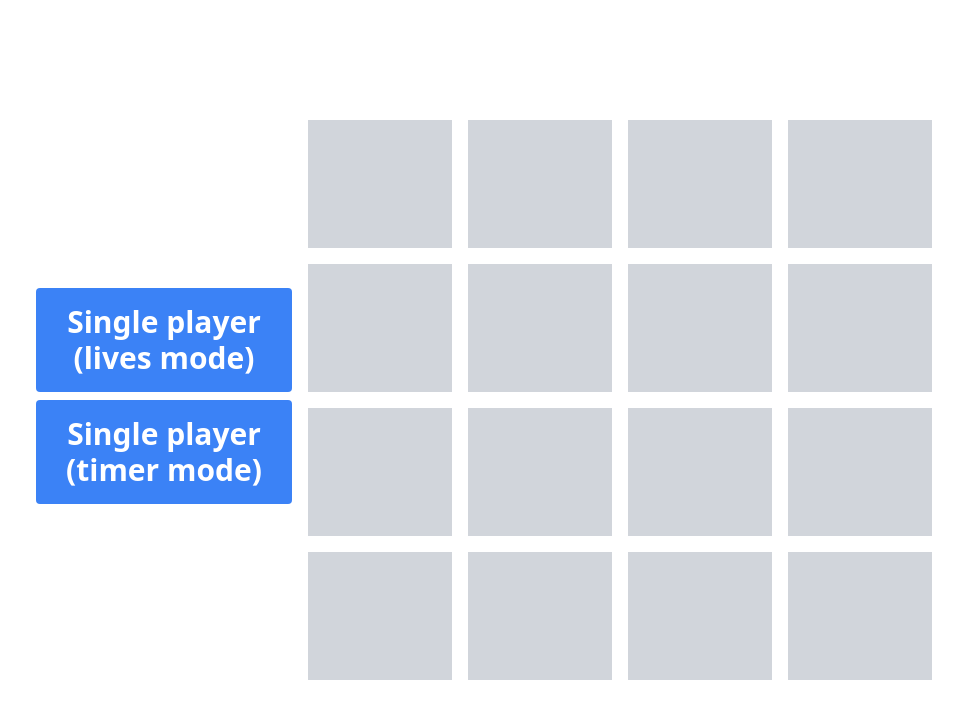
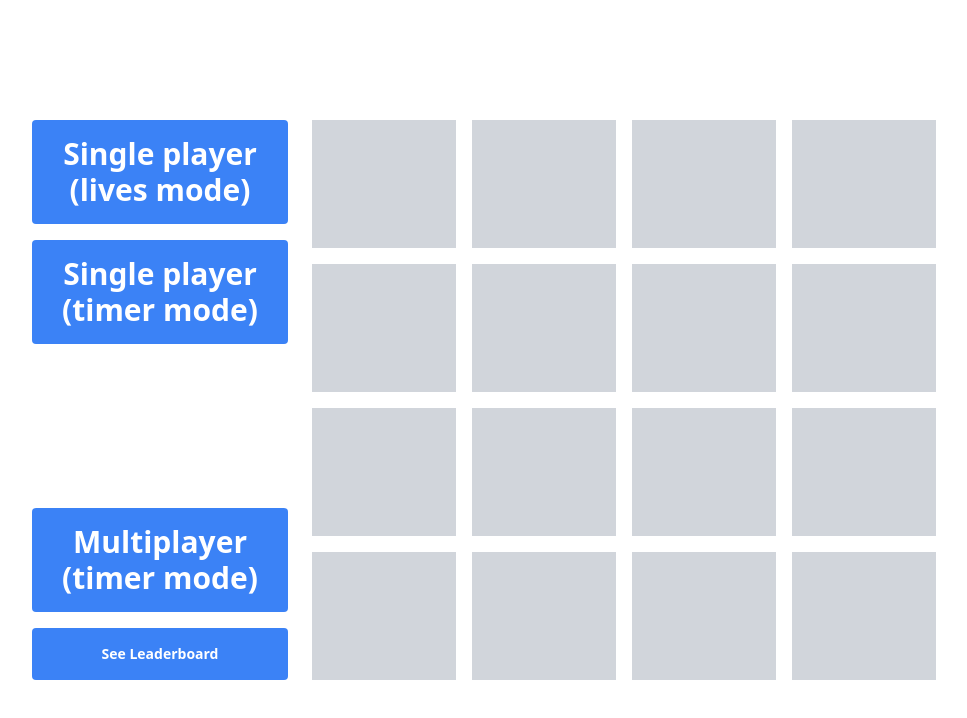
Before and after one commit to mikeharrison4/memory-game, a React (Create React App) app: page / in a window 1280 px wide. Shown: the top 718 px of the page, without its empty margins (152-1119 px from the left). Built offline with nearby package versions, Linux system fonts and the light colour scheme.

Commit message:
added see leaderboard button

```diff
--- a/src/App.js
+++ b/src/App.js
@@ -1,12 +1,12 @@
 import React, { useState } from 'react';
-import ModeChoices from './components/ModeChoices';
-import { modeConfigConstants } from './constants/modeConstants';
+import { modeConfigConstants, LIVES, TIMER, MULTIPLAYER } from './constants/modeConstants';
 import Countdown from './components/Countdown/Countdown';
 import GameLives from './components/GameModes/GameLives';
 import GameTimer from './components/GameModes/GameTimer';
 import Grid from './components/Grid';
 import GameFinish from './components/GameFinish';
 import { LOST } from './constants/gameFinishedResultConstants';
+import ModeChoicesContainer from './components/ModeChoices/ModeChoicesContainer';
 
 function App() {
   const [modeConfig, setModeConfig] = useState(null);
@@ -26,14 +26,20 @@ function App() {
   }, [modeConfig]);
 
   const modes = {
-    lives:
+    [LIVES]:
       <GameLives modeConfig={modeConfig} />,
-    timer:
+    [TIMER]:
       <GameTimer
         modeConfig={modeConfig}
         setModeConfig={setModeConfig}
         stopTimer={stopTimer}
-      />
+      />,
+    [MULTIPLAYER]:
+      <GameTimer
+        modeConfig={modeConfig}
+        setModeConfig={setModeConfig}
+        stopTimer={stopTimer}
+      />,
   };
 
   if (gameFinishedResult) {
@@ -56,9 +62,10 @@ function App() {
   }
 
   return (
-    <div className="h-screen flex">
-      <div className={`w-full flex justify-center items-center relative ${modeConfig ? 'flex-col' : ''}`}>
-        <ModeChoices
+    <div className='h-screen flex items-center justify-center'>
+      <div className="w-full">
+        <div className={`flex justify-center ${modeConfig ? 'flex-col items-center' : ''}`}>
+          <ModeChoicesContainer
             mode={modes[mode]}
             setMode={setMode}
             setShowCountdown={setShowCountdown}
@@ -75,6 +82,7 @@ function App() {
           />
         </div>
       </div>
+    </div>
   );
 }
 
--- /dev/null
+++ b/src/components/ModeChoices/ModeButton.jsx
@@ -0,0 +1,18 @@
+import React from 'react';
+import { animated } from 'react-spring';
+
+const ModeButton = ({ id, label, contentProps, handleClick, className = 'text-3xl' }) => {
+  return (
+    <animated.button
+      style={contentProps}
+      key={id}
+      onClick={handleClick}
+      value={id}
+      className={`${className} bg-blue-500 w-64 m-2 hover:bg-blue-700 text-white font-bold py-4 px-4 rounded`}
+    >
+      { label }
+    </animated.button>
+  );
+};
+
+export default ModeButton;
--- a/src/components/ModeChoices.jsx
+++ b/src/components/ModeChoices/ModeChoicesContainer.jsx
@@ -1,8 +1,9 @@
 import React, { useState } from 'react';
 import { useSpring, animated } from 'react-spring';
-import { gameModeButtons } from '../constants/modeConstants';
+import { multiplayerGameModeButtons, singleGameModeButtons } from '../../constants/modeConstants';
+import ModeButton from './ModeButton';
 
-const ModeChoices = ({
+const ModeChoicesContainer = ({
   mode,
   setMode,
   showCountdown,
@@ -36,19 +37,29 @@ const ModeChoices = ({
 
   return (
     <div className="flex flex-col">
-      { gameModeButtons.map(({ id, label }) => (
-        <animated.button
-          style={contentProps}
-          key={id}
-          onClick={handleClick}
-          value={id}
-          className="bg-blue-500 w-64 text-3xl hover:bg-blue-700 text-white font-bold py-4 px-4 rounded mb-2"
-        >
-          { label }
-        </animated.button>
-      )) }
+      <div className="flex flex-col">
+        { singleGameModeButtons.map(({ id, label }) => (
+          <ModeButton
+            id={id}
+            label={label}
+            contentProps={contentProps}
+            handleClick={handleClick}
+          />
+        )) }
+      </div>
+      <div className="flex flex-col mt-auto">
+        { multiplayerGameModeButtons.map(({ id, label, className }) => (
+          <ModeButton
+            id={id}
+            label={label}
+            contentProps={contentProps}
+            handleClick={handleClick}
+            className={className}
+          />
+        )) }
+      </div>
     </div>
   );
 };
 
-export default ModeChoices;
+export default ModeChoicesContainer;
--- a/src/constants/modeConstants.js
+++ b/src/constants/modeConstants.js
@@ -1,7 +1,8 @@
 export const LIVES = 'lives';
 export const TIMER = 'timer';
+export const MULTIPLAYER = 'multiplayer';
 
-export const gameModeButtons = [
+export const singleGameModeButtons = [
   {
     id: LIVES,
     label: 'Single player (lives mode)',
@@ -12,21 +13,39 @@ export const gameModeButtons = [
   }
 ];
 
+export const multiplayerGameModeButtons = [
+  {
+    id: MULTIPLAYER,
+    label: 'Multiplayer (timer mode)',
+  },
+  {
+    id: 'seeLeaderboard',
+    label: 'See Leaderboard',
+    className: 'text-sm'
+  }
+];
+
 const generateWinningMessage = (remaining) => {
   return `Winner! You beat the game.. and with with ${remaining}`;
 };
 
 export const modeConfigConstants = {
-  lives: {
+  [LIVES]: {
     mode: LIVES,
     remaining: 2,
     winningMessage: (remaining) => `${generateWinningMessage(remaining)} lives left!`,
     losingMessage: 'You lost.. the lives mode is meant to be easy!'
   },
-  timer: {
+  [TIMER]: {
     mode: TIMER,
     remaining: 3, // seconds
     winningMessage: (remaining) => `${generateWinningMessage(remaining)} seconds left!`,
     losingMessage: 'You lost.. gotta try it again, surely?'
+  },
+  [MULTIPLAYER]: {
+    mode: TIMER,
+    remaining: 3, // seconds
+    winningMessage: (remaining) => `${generateWinningMessage(remaining)} seconds left!`,
+    losingMessage: 'You lost.. gotta try it again, surely? MULTIPLAYER'
   }
 };
```
Lines whose indentation alone changed are shown as unchanged.
